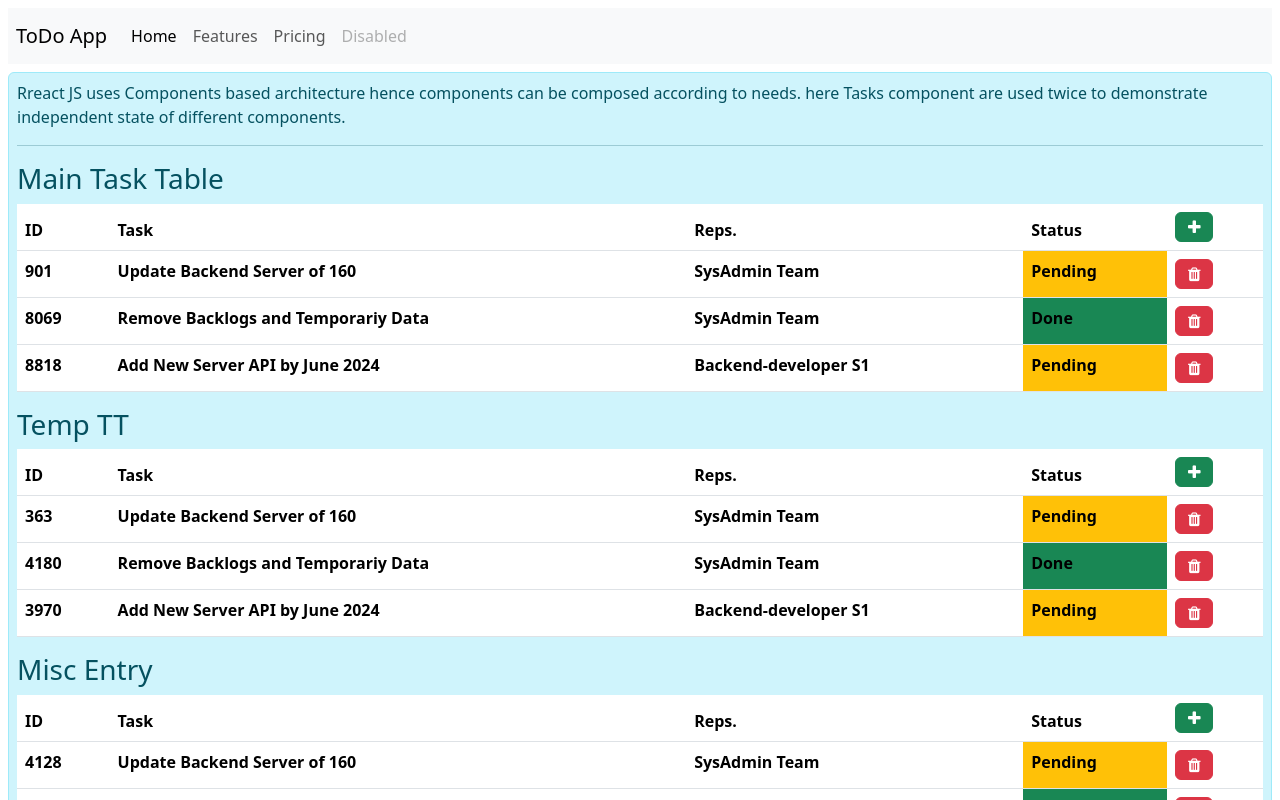
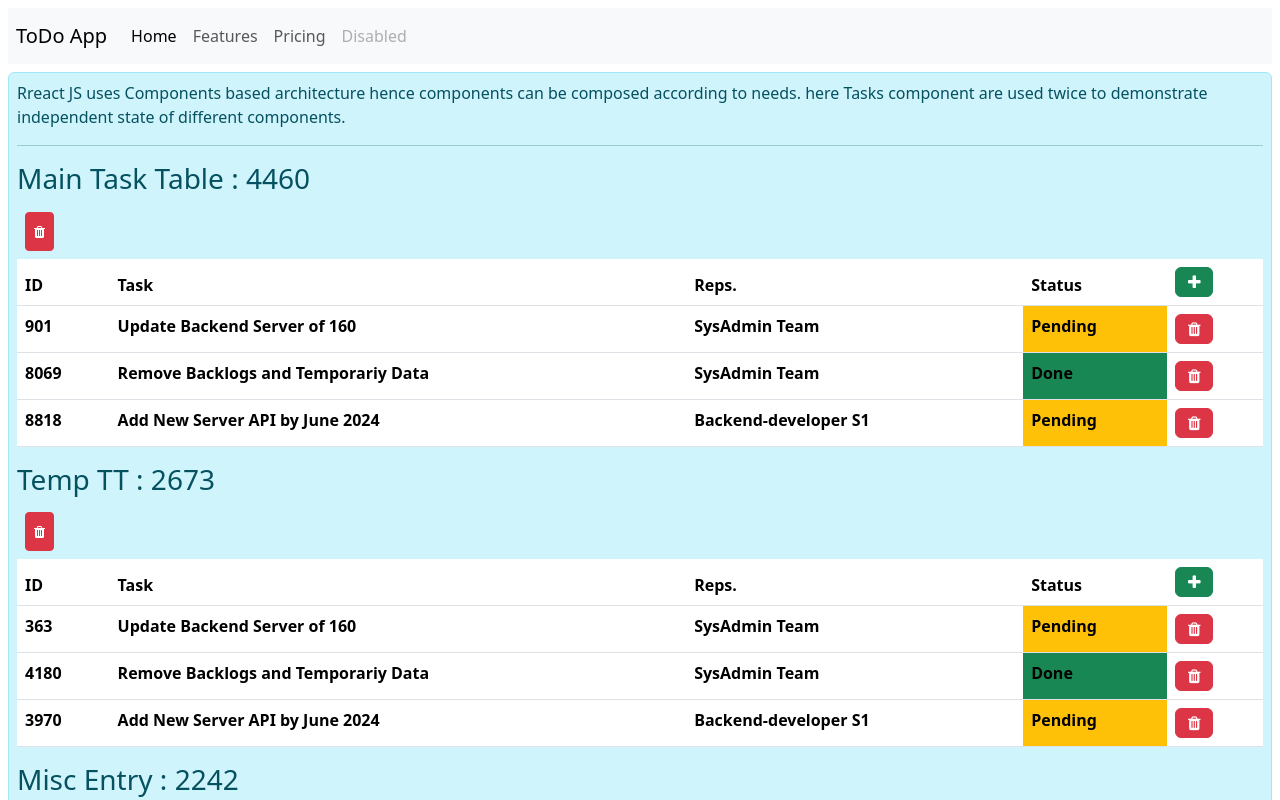
Before and after one commit to AlamSirji/Projects, a React (Create React App) app in the folder reactapp/: page / in a window 1280 px wide. Shown: the top 800 px of the page. Built offline with nearby package versions, Linux system fonts and the light colour scheme.

Commit message:
Local vs Global Delete

```diff
--- a/reactapp/src/components/App.jsx
+++ b/reactapp/src/components/App.jsx
@@ -4,7 +4,7 @@ import Tasks from "./Tasks";
 import "bootstrap/dist/css/bootstrap.css";
 import "font-awesome/css/font-awesome.css";
 export default class App extends Component {
-  details = {
+  state = {
     name: "ToDo App",
     taskList: [
       {
@@ -26,13 +26,21 @@ export default class App extends Component {
     return Math.floor(Math.random() * 10000);
   }
 
+  deleteHandler = (itemId) => {
+    console.log(this.state.taskList);
+    // alert("I will delete from the app section : " + itemId);
+    const updatedTaskList = this.state.taskList.filter((c) => c.id !== itemId);
+    console.log(updatedTaskList);
+    this.setState({ taskList: updatedTaskList });
+  };
+
   render() {
     return (
       <React.Fragment>
         <header>
           <nav className="m-2 p-2 navbar navbar-expand-lg navbar-light bg-light">
             <a className="navbar-brand" href="#">
-              {this.details.name}
+              {this.state.name}
             </a>
             <button
               className="navbar-toggler"
@@ -68,8 +76,15 @@ export default class App extends Component {
           composed according to needs. here Tasks component are used twice to
           demonstrate independent state of different components.
           <hr />
-          {this.details.taskList.map((item) => (
-            <Tasks key={item.id} value={item.category} />
+          {this.state.taskList.map((item) => (
+            <Tasks
+              key={item.id}
+              value={item.category}
+              id={item.id}
+              onDelete={() => {
+                this.deleteHandler(item.id);
+              }}
+            />
           ))}
         </main>
         <footer className="bg-dark text-light m-2 p-2">
--- a/reactapp/src/components/Tasks.jsx
+++ b/reactapp/src/components/Tasks.jsx
@@ -4,7 +4,18 @@ export default class Tasks extends Component {
   render() {
     return (
       <React.Fragment>
-        <h3>{this.props.value}</h3>
+        <h3>
+          {this.props.value} : {this.props.id}
+        </h3>
+        <span
+          title="Remove TaskList completely"
+          className="btn btn-sm btn-danger p-2 m-2"
+          onClick={() => {
+            this.props.onDelete(this.props.id);
+          }}
+        >
+          <i className="fa fa-trash"></i>
+        </span>
         <table className="table">
           <thead>
             <tr>
@@ -73,14 +84,10 @@ export default class Tasks extends Component {
   ];
 
   handlerDelete = (taskId) => {
-    alert("under development");
+    alert("This Task vide ID : " + taskId + " is to be deleted");
     // console.log(this.taskList.filter(this.checkTask(taskId)));
     // needs better delete operation
   };
-
-  // checkTask(taskId) {
-  //   return taskId;
-  // }
 
   addTask = () => {
     this.setState({
```
